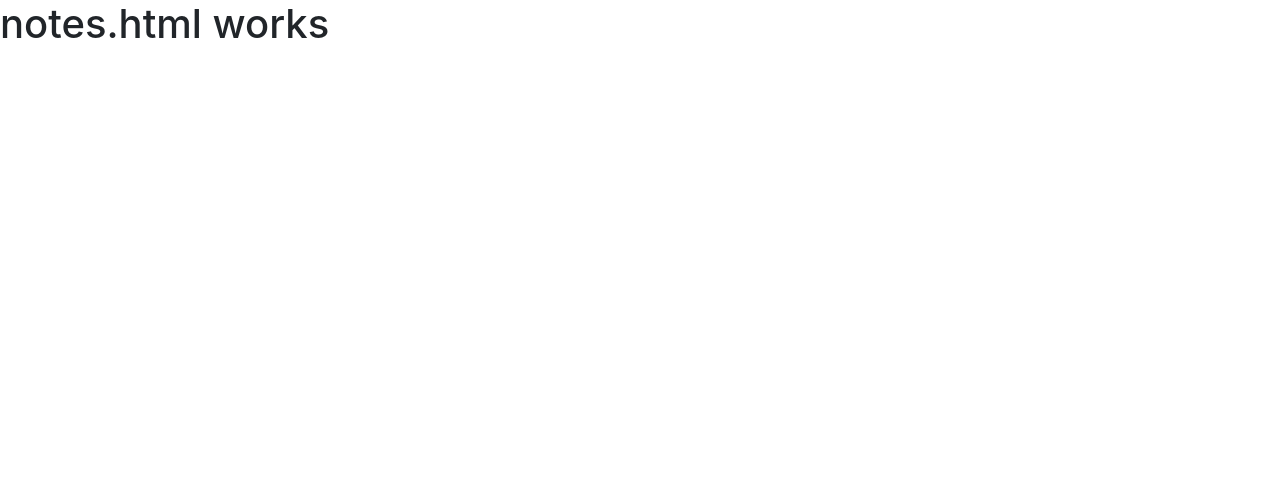
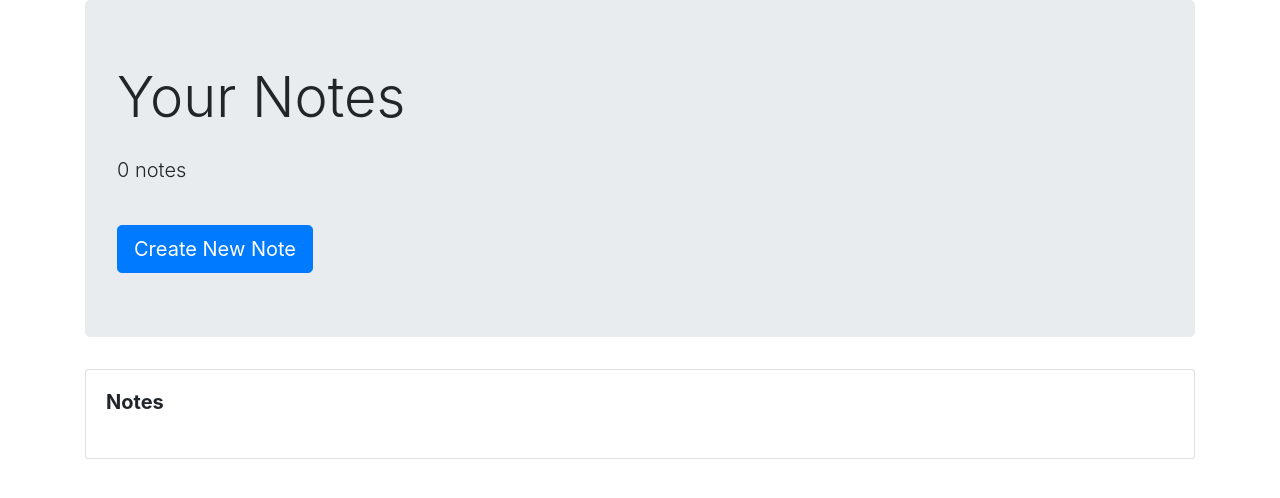
Before and after one commit to Rishabh7890/NoteTaker, a website: page public/notes.html in a window 1280 px wide. Drawn offline with nearby package versions, Linux system fonts and the light colour scheme; files that its build step writes are made by us from their sources.

Commit message:
content on notes.html

```diff
--- a/public/notes.html
+++ b/public/notes.html
@@ -7,10 +7,30 @@
 <link rel="stylesheet" href="https://cdnjs.cloudflare.com/ajax/libs/twitter-bootstrap/4.3.1/css/bootstrap.min.css">
 <link rel="stylesheet" href="https://use.fontawesome.com/releases/v5.7.2/css/all.css">
 <link rel="stylesheet" href="style.css">
-<title>notes</title>
+<title>Notes</title>
 </head>
 <body>
-<h1>notes.html works</h1>
+    <div class="container">
+        <div class="jumbotron jumbotron--home">
+          <h1 class="display-4">Your Notes</h1>
+          <p class="lead mt-4"><span id="num-newNotes">0</span> notes</p>
+          <a class="btn btn-lg mt-4 btn-primary" href="/" role="button">Create New Note</a>
+        </div>
+        <div class="row mt-4">
+          <div class="col-md-12">
+            <div class="card">
+              <div class="card-body">
+                <h5 class="card-title font-weight-bold">
+                  Notes
+                </h5>
+                <ul id="newNotes-list" class="list-group mt-4">
+
+                </ul>
+              </div>
+            </div>
+          </div>
+        </div>
+      </div>
 <script src="https://cdnjs.cloudflare.com/ajax/libs/jquery/3.3.1/jquery.min.js"></script>
 <script src="https://cdnjs.cloudflare.com/ajax/libs/popper.js/1.14.7/umd/popper.min.js"></script>
 <script src="https://cdnjs.cloudflare.com/ajax/libs/twitter-bootstrap/4.3.1/js/bootstrap.min.js"></script>
```
Also changed, not shown: public/index.html (+1 -1 lines).
